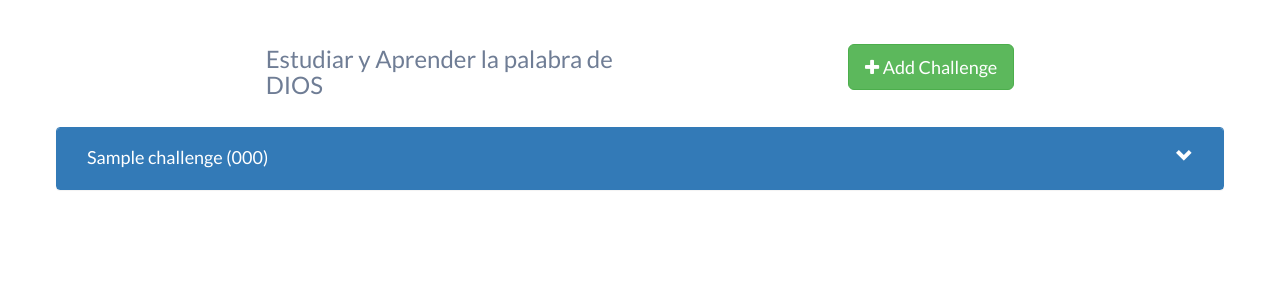
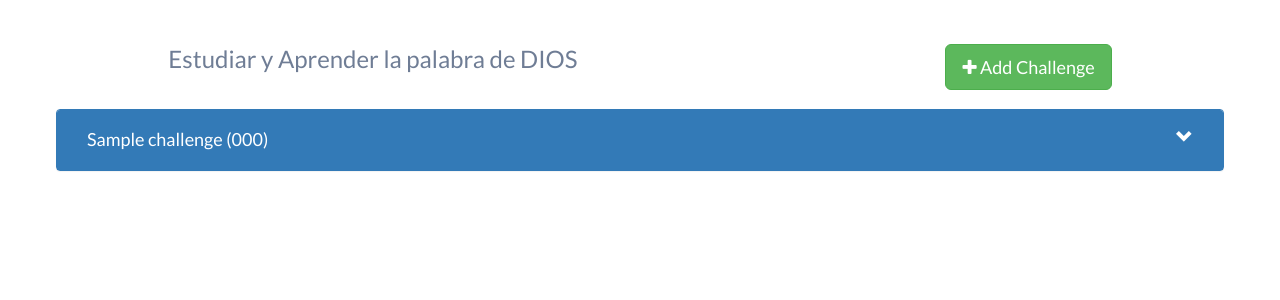
Before and after one commit to georgenavarro1802/hopch, a Django app: template templates/challenges/view.html in a window 1280 px wide. Shown: the top 300 px of the page. Run offline with Django 3.2, Linux system fonts and the light colour scheme; the template is opened without the code that fills it: most values are stand-ins (such as "Sample title", 1, 10 or a date in 2020); some libraries are stand-ins or nearby versions.

```diff
--- a/templates/challenges/view.html
+++ b/templates/challenges/view.html
@@ -22,8 +22,8 @@
 
     <div class="row">
         <div class="col-sm-12">
-            <div class="col-sm-2"></div>
-            <div class="col-sm-4">
+            <div class="col-sm-1"></div>
+            <div class="col-sm-6">
                 <h3>Estudiar y Aprender la palabra de DIOS </h3>
             </div>
             <div class="col-sm-4 text-right">
@@ -53,7 +53,7 @@
                 </div>
 
             </div>
-            <div class="col-sm-2"></div>
+            <div class="col-sm-1"></div>
         </div>
     </div>
 
@@ -214,7 +214,7 @@
                 </div> <!-- end panel primary -->
             {% empty %}
 
-                <div class="text-center" style="margin-top: 5em">
+                <div class="text-center" style="margin-top: 4em">
                     <img src="{% static 'images/pastor nada.gif' %}" width="1000px" height="500px"/>
                 </div>
 
```
